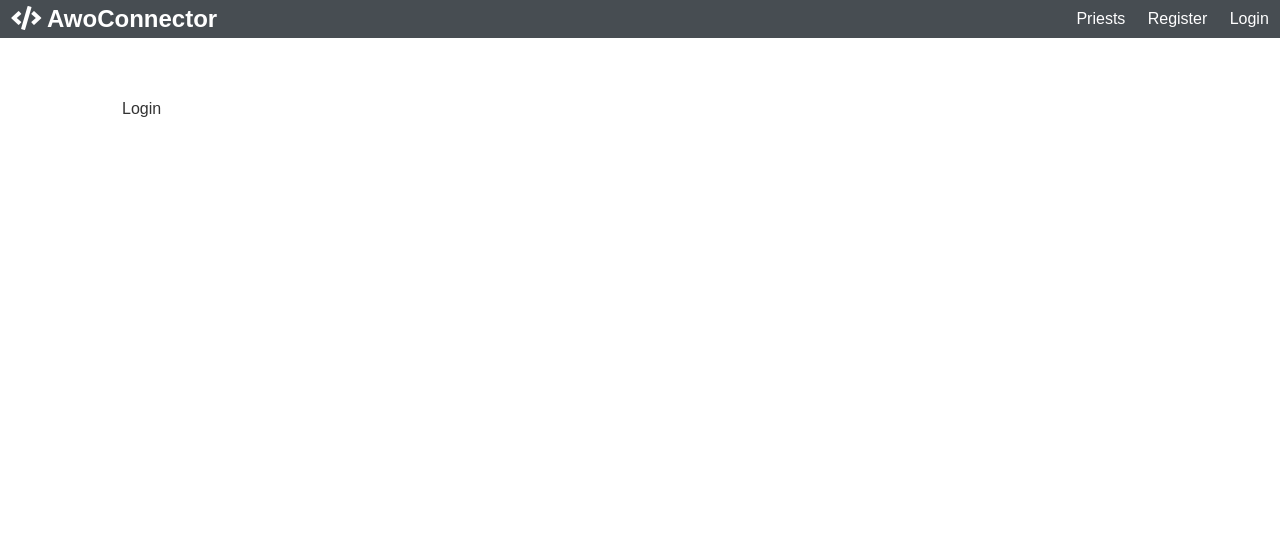
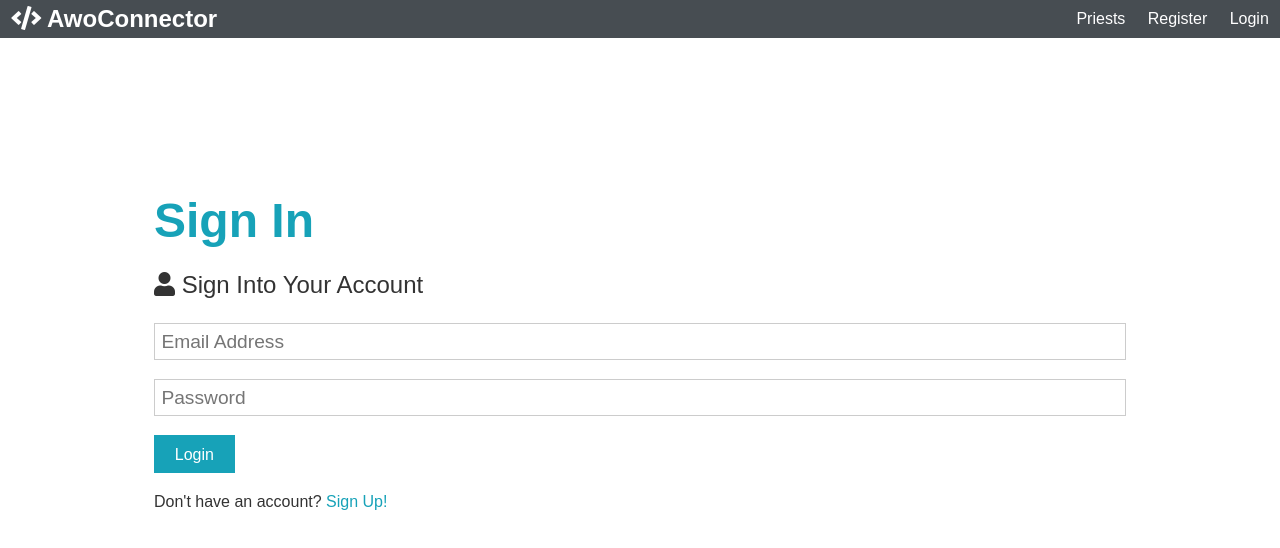
Before and after one commit to hoodielive/mern, a React (Create React App) app in the folder awoconnector/client/: page /login in a window 1280 px wide. Shown: the top 548 px of the page. Built offline with nearby package versions, Linux system fonts and the light colour scheme.

Commit message:
Login form Complete.
We can login but it will only trigger a console.log('Success').
:)

```diff
--- a/awoconnector/client/src/components/auth/Login.js
+++ b/awoconnector/client/src/components/auth/Login.js
@@ -1,7 +1,52 @@
-import React from 'react'
+import React, { Fragment, useState } from 'react'
+import { Link } from 'react-router-dom'
 
-export const Login = () => {
-    return <div> Login </div>
+const Login = () => {
+    const [formData, setFormData] = useState({
+        email: '',
+        password: '',
+    })
+
+    const { email, password }  = formData;
+
+    const onChange = e => setFormData({ ...formData, [e.target.name]: e.target.value })
+
+    const onSubmit = async e => {
+        e.preventDefault()
+        console.log('Success.')
+    }
+
+    return <Fragment>
+        <section className="container">
+            <h1 className="large text-primary">Sign In</h1>
+            <p className="lead"><i className="fas fa-user"></i> Sign Into Your Account</p>
+            <form className="form" onSubmit={ e => onSubmit(e) }>
+                <div className="form-group">
+                <input
+                    type="email"
+                    placeholder="Email Address"
+                    name="email"
+                    value={email}
+                    onChange={ e => onChange(e) }
+                />
+                </div>
+                <div className="form-group">
+                <input
+                    type="password"
+                    placeholder="Password"
+                    name="password"
+                    value={password}
+                    onChange={ e => onChange(e) }
+                    minLength="6"
+                />
+                </div>
+                <input type="submit" className="btn btn-primary" value="Login" />
+            </form>
+            <p className="my-1">
+                Don't have an account? <Link to="/register">Sign Up!</Link>
+            </p>
+            </section>
+    </Fragment>
 }
 
-export default Login
+export default Login;
```
